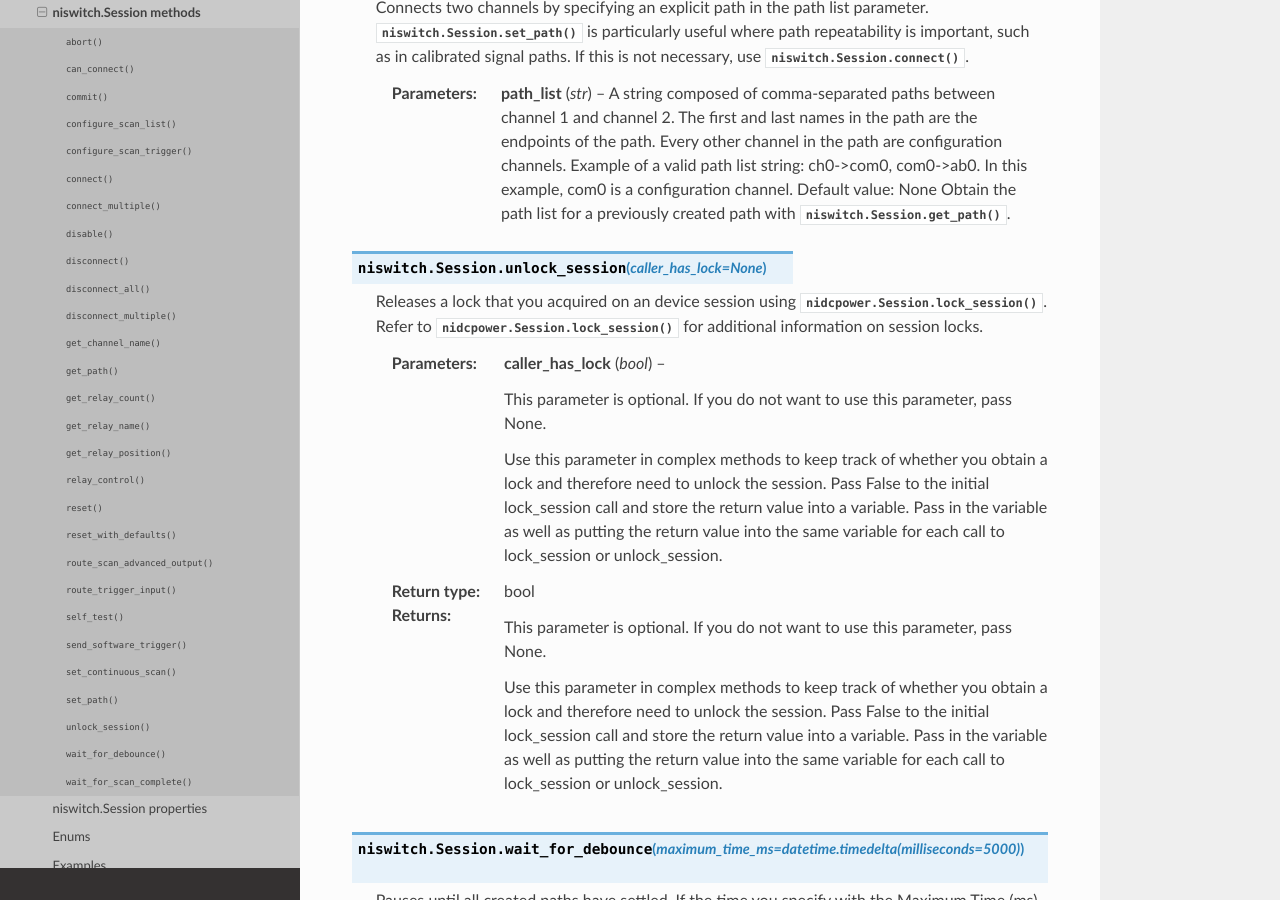
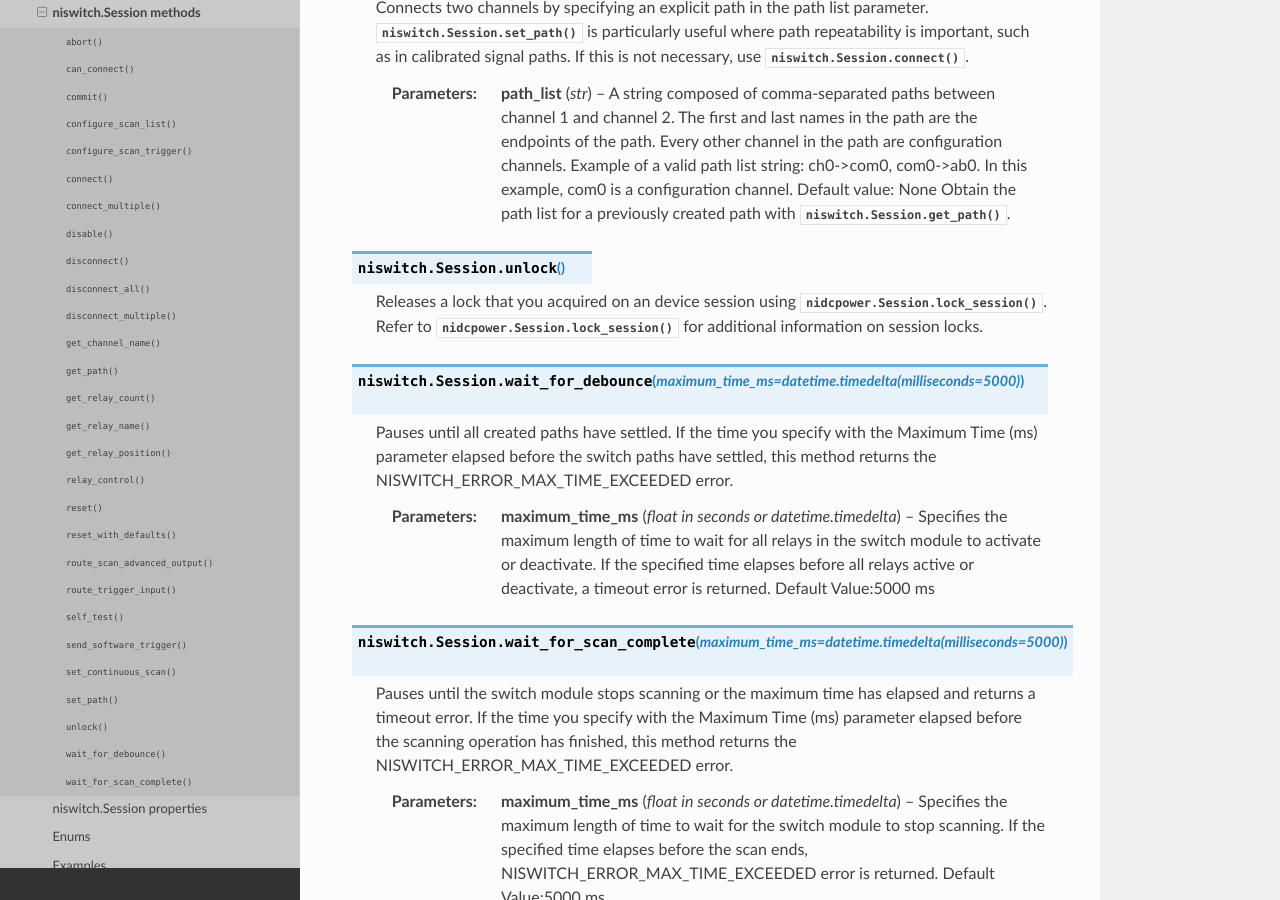
Before and after one commit to ni/nimi-python, a Sphinx documentation site: the page built from docs/niswitch/functions.rst, in a window 1280 px wide and 900 px high, scrolled down 9210 px. Built offline with Sphinx 7.4.7 and the Read the Docs theme 2.0.0, drawn with Linux system fonts in a browser that asks for light colours.

Commit message:
Update generated files

```diff
--- a/docs/niswitch/functions.rst
+++ b/docs/niswitch/functions.rst
@@ -760,43 +760,11 @@ niswitch.Session methods
 
     :type path_list: str
 
-.. py:method:: unlock_session(caller_has_lock=None)
+.. py:method:: unlock()
 
     Releases a lock that you acquired on an device session using
     :py:meth:`nidcpower.Session.lock_session`. Refer to :py:meth:`nidcpower.Session.lock_session` for additional
     information on session locks.
-
-
-
-
-
-    :param caller_has_lock:
-
-
-        This parameter is optional. If you do not want to use this parameter, pass None.
-
-        Use this parameter in complex methods to keep track of whether you
-        obtain a lock and therefore need to unlock the session. Pass False to the initial
-        lock_session call and store the return value into a variable. Pass in the variable as well
-        as putting the return value into the same variable for each call to lock_session or
-        unlock_session.
-
-
-
-
-    :type caller_has_lock: bool
-
-    :rtype: bool
-    :return:
-
-
-            This parameter is optional. If you do not want to use this parameter, pass None.
-
-            Use this parameter in complex methods to keep track of whether you
-            obtain a lock and therefore need to unlock the session. Pass False to the initial
-            lock_session call and store the return value into a variable. Pass in the variable as well
-            as putting the return value into the same variable for each call to lock_session or
-            unlock_session.
 
 
 
```
Also changed, not shown: docs/nidcpower/functions.rst (+1 -33 lines), docs/nidmm/functions.rst (+1 -33 lines), docs/nifgen/functions.rst (+1 -33 lines), docs/niscope/functions.rst (+1 -33 lines), 6 other files.
